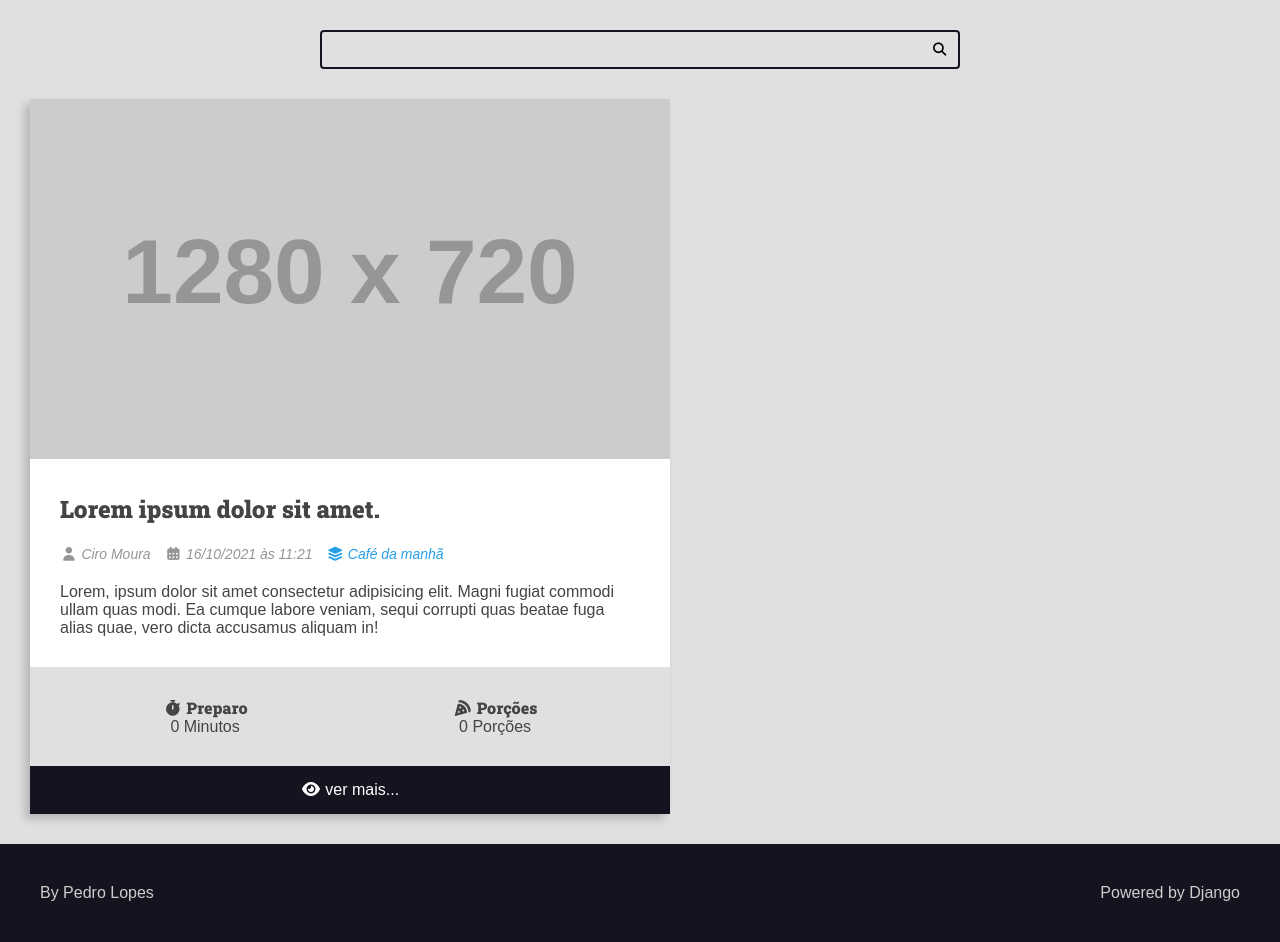
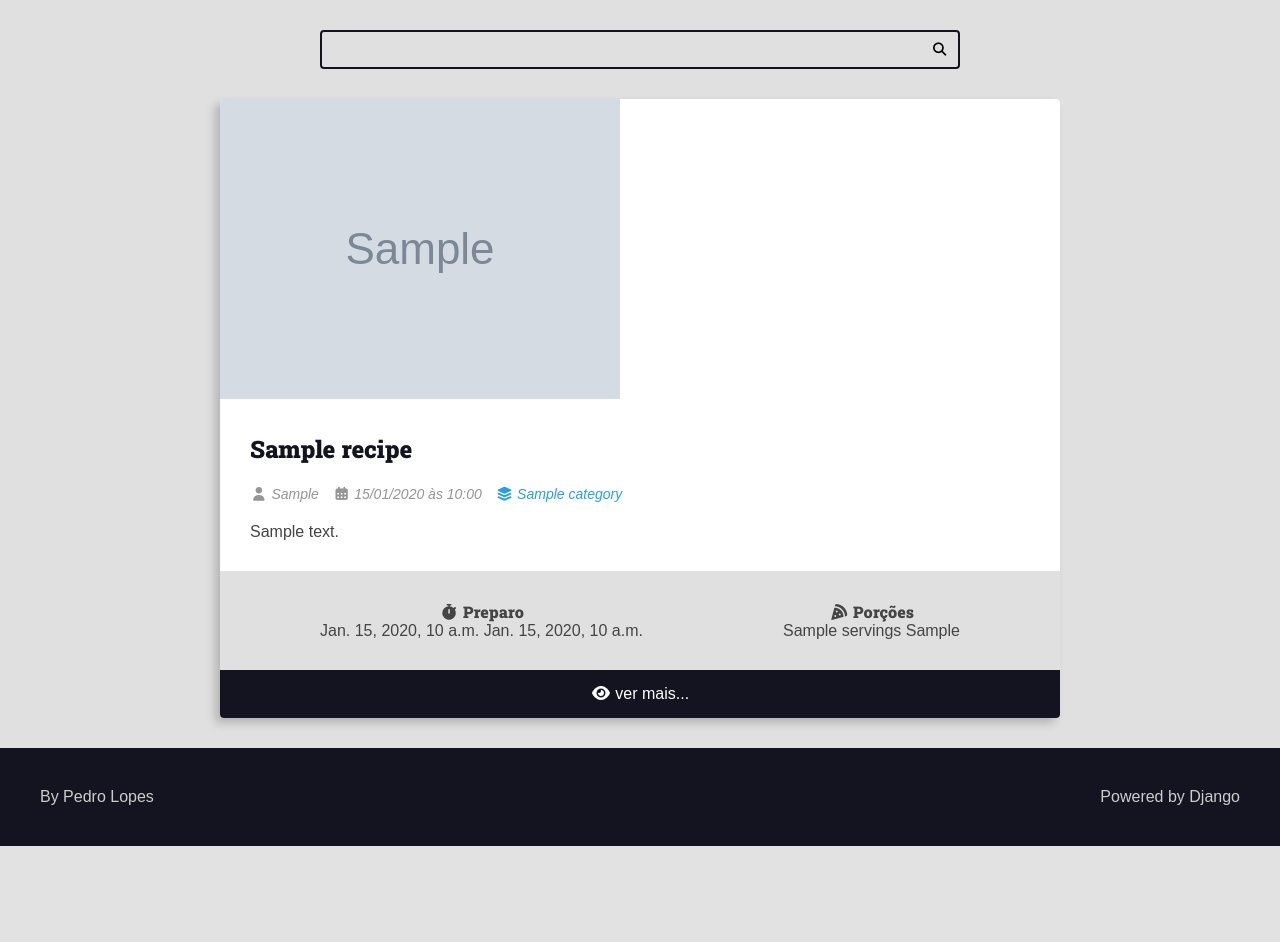
Before and after one commit to PedroLopes30/estudo-django, a Django app: template recipes/templates/recipes/pages/recipe-view.html in a window 1280 px wide. Shown: the part 113-1055 px from the top of the page. After the commit the page ends 959 px from the top, so only its background shows below. Run offline with Django 5.2, Linux system fonts and the light colour scheme; the template is opened without the code that fills it: most values are stand-ins (such as "Sample title", 1, 10 or a date in 2020); grey boxes marked "Sample" are stand-in pictures; grey boxes labelled with a size stand in for pictures from a placeholder-image service; some libraries are stand-ins or nearby versions.

Commit message:
feat(recipes): refactor templates and styles for improved structure and functionality

```diff
--- /dev/null
+++ b/base_templates/global/base.html
@@ -0,0 +1,19 @@
+<!DOCTYPE html>
+<html lang="pt-br">
+
+<head>
+    {% include "recipes/partials/head.html" %}
+    <title>{% block title %}{% endblock title %} Recipes</title>
+</head>
+
+<body>
+    {% include "recipes/partials/header.html" %}
+    {% include "recipes/partials/search.html" %}
+
+    <main class="main-content-container">
+        {% block content %}{% endblock content %}
+    </main>
+
+    {% include "recipes/partials/footer.html" %}
+</body>
+</html>
--- a/config/settings.py
+++ b/config/settings.py
@@ -54,7 +54,7 @@
 TEMPLATES = [
     {
         'BACKEND': 'django.template.backends.django.DjangoTemplates',
-        'DIRS': [],
+        'DIRS': [BASE_DIR / 'base_templates'],
         'APP_DIRS': True,
         'OPTIONS': {
             'context_processors': [
--- a/recipes/templates/recipes/pages/recipe-view.html
+++ b/recipes/templates/recipes/pages/recipe-view.html
@@ -1,15 +1,7 @@
-{% include "recipes/partials/head.html" %}
-
-<body>
-    {% include "recipes/partials/header.html" %}
-    {% include "recipes/partials/search.html" %}
-
-    <main class="main-content-container">
-        <div class="main-content main-content-detail container">
-            {% include "recipes/partials/recipe.html" %}
-        </div>
-    </main>
-
-    {% include "recipes/partials/footer.html" %}
-</body>
-</html>
+{% extends 'global/base.html' %}
+{% block title %}ALTERAR | {% endblock title %}
+{% block content %}
+    <div class="main-content main-content-detail container">
+        {% include "recipes/partials/recipe.html" %}
+    </div>
+{% endblock content %}
--- a/recipes/templates/recipes/partials/head.html
+++ b/recipes/templates/recipes/partials/head.html
@@ -1,8 +1,5 @@
 {% load static %}
-<!DOCTYPE html>
-<html lang="pt-br">
 
-<head>
 <meta charset="UTF-8">
 <meta name="viewport" content="width=device-width, initial-scale=1.0">
 
@@ -21,7 +18,3 @@
     <link href="https://fonts.googleapis.com/css2?family=Roboto+Slab:wght@900&display=swap" rel="stylesheet">
     <link rel="stylesheet" href="{% static 'recipes/css/style.css' %}">
     <link rel="stylesheet" href="{% static 'global/css/global-style.css' %}">
-
-    <title>Recipes</title>
-
-</head>
--- a/recipes/templates/recipes/partials/header.html
+++ b/recipes/templates/recipes/partials/header.html
@@ -1,7 +1,7 @@
 <header class="main-header-container">
     <div class="main-header container">
         <h1>
-            <a class="main-logo" href="/">
+            <a class="main-logo" href="{% url "recipes-home" %}">
                 <i class="fa-solid fa-utensils"></i>
                 <span>Recipes</span>
             </a>
--- a/recipes/templates/recipes/partials/recipe.html
+++ b/recipes/templates/recipes/partials/recipe.html
@@ -1,52 +1,64 @@
 <div class="recipe recipe-list-item">
     <div class="recipe-cover">
-        <img src="https://placehold.co/1280x720/269fe6/FFF.png" alt="Temporário">
+        <a href="{% url "recipes-recipe" recipe.id %}">
+        <img src="{{recipe.cover.url}}" alt="Temporário">
+        </a>
     </div>
     <div class="recipe-title-container">
-        <h2 class="recipe-title">Lorem ipsum dolor sit amet.</h2>
+        <h2 class="recipe-title">
+            <a href="{% url "recipes-recipe" recipe.id %}">
+                {{recipe.title}}
+            </a>
+        </h2>
     </div>
     <div class="recipe-author">
         <span class="recipe-author-item">
             <i class="fas fa-user"></i>
-            Ciro Moura
+            {{recipe.author.first_name}}
         </span>
         <span class="recipe-author-item">
             <i class="fas fa-calendar-alt"></i>
-            16/10/2021 às 11:21
+            {{recipe.created_at|date:"d/m/Y"}} às {{recipe.created_at|date:"H:i" }}
         </span>
         <span class="recipe-author-item">
             <a href="/recipes/category/cafe-da-manha/">
                 <i class="fas fa-layer-group"></i>
-                <span>Café da manhã</span>
+                <span>{{recipe.category.name}}</span>
             </a>
         </span>
     </div>
 
     <div class="recipe-content">
-        <p>Lorem, ipsum dolor sit amet consectetur adipisicing elit. Magni fugiat commodi ullam quas modi.
-            Ea cumque labore veniam, sequi corrupti quas beatae fuga alias quae, vero dicta accusamus
-            aliquam in!</p>
+        <p>{{recipe.description}}</p>
     </div>
 
     <div class="recipe-meta-container">
         <div class="recipe-meta recipe-preparation">
             <h3 class="recipe-meta-title"><i class="fas fa-stopwatch"></i> Preparo</h3>
             <div class="recipe-meta-text">
-                0 Minutos
+                {{recipe.preparation_time}} {{recipe.preparation_time_unit}}
             </div>
         </div>
         <div class="recipe-meta recipe-servings">
             <h3 class="recipe-meta-title"><i class="fas fa-pizza-slice"></i> Porções</h3>
             <div class="recipe-meta-text">
-                0 Porções
+                {{recipe.servings}} {{recipe.servings_unit}}
             </div>
         </div>
     </div>
 
+    {% if not is_detail_page %}
     <footer class="recipe-footer">
-        <a class="recipe-read-more button button-dark button-full-width" href="/recipes/3/">
+        <a class="recipe-read-more button button-dark button-full-width" href="{% url "recipes-recipe" recipe.id %}">
             <i class="fas fa-eye"></i>
             <span>ver mais...</span>
         </a>
     </footer>
+    {% endif %}
+
+    {% if is_detail_page is True %}
+    <div class="preparation-steps">
+        {{recipe.preparation_steps|linebreaks}}
+    </div>
+    {% endif %}
 </div>
--- a/recipes/urls.py
+++ b/recipes/urls.py
@@ -2,6 +2,6 @@
 from . import views
 
 urlpatterns = [
-    path('', views.home),
-    path('recipes/<int:id>', views.recipe)
+    path('', views.home, name="recipes-home"),
+    path('recipes/<int:id>/', views.recipe, name="recipes-recipe")
 ]
--- a/static/recipes/css/style.css
+++ b/static/recipes/css/style.css
@@ -154,7 +154,7 @@
     transform: scale(1);
     transition: all 300ms ease-in-out;
     border-radius: .4rem;
-    overflow: hidden2;
+    overflow: hidden;
 }
 
 .recipe img {
@@ -168,11 +168,17 @@
 
 .recipe-list-item {
     max-width: 64rem;
+    height: fit-content;
 }
 
 .recipe-title-container {
     padding: var(--spacing-gutter-medium);
     padding-bottom: 2rem;
+}
+
+.recipe-title-container a{
+    text-decoration: none;
+    color: var(--color-primary-dark);
 }
 
 .recipe-author {
@@ -252,3 +258,17 @@
 .main-footer a {
     filter: brightness(.8);
 }
+
+.main-content-detail .recipe-list-item:hover {
+    transform: scale(1.02);
+    box-shadow: -5px 5px 15px rgba(0, 0, 0, .2);
+}
+
+.main-content-detail .recipe-list-item {
+    max-width: 84rem;
+    margin: 0 auto;
+}
+
+.preparation-steps {
+  padding: var(--spacing-gutter-medium);
+}
```
Also changed, not shown: recipes/static/recipes/css/style.css (+21 -1 lines), recipes/templates/recipes/pages/home.html (+8 -12 lines), recipes/views.py (+4 -3 lines), utils/recipes/factory.py (added, +40 -0 lines). Lines whose indentation alone changed are shown as unchanged.
